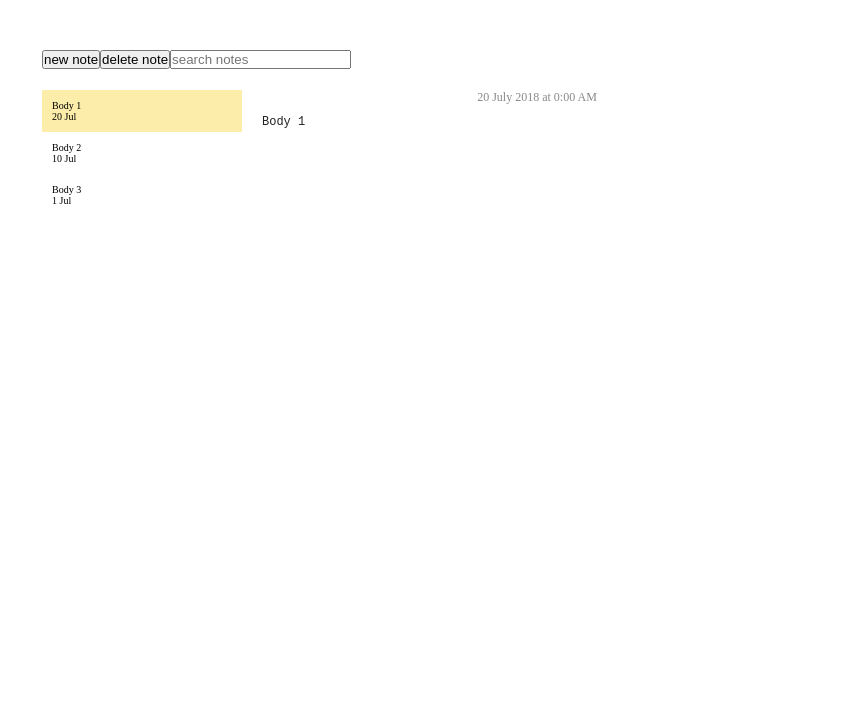
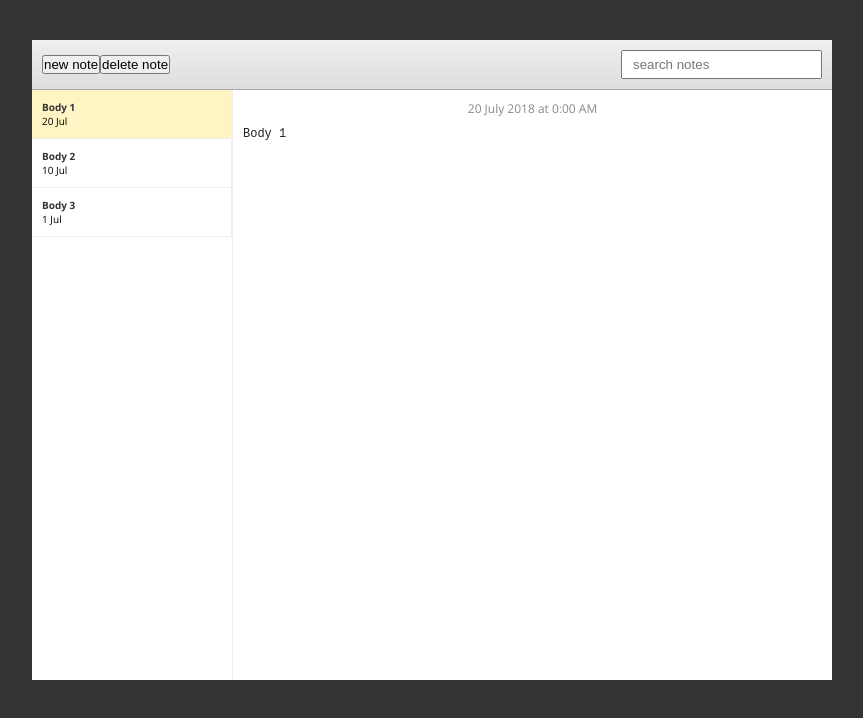
Before and after one commit to faniepotgieter/react-redux-notes, a React app: page / in a window 1280 px wide. Shown: the whole page, without its empty margins (208-1071 px from the left). Built offline with nearby package versions, Linux system fonts and the light colour scheme.

Commit message:
improve the styles

```diff
--- a/public/index.html
+++ b/public/index.html
@@ -4,6 +4,7 @@
   <meta charset="UTF-8">
   <meta name="viewport" content="width=device-width, initial-scale=1.0">
   <meta http-equiv="X-UA-Compatible" content="ie=edge">
+  <link href="https://fonts.googleapis.com/css?family=Open+Sans:400,700" rel="stylesheet">
   <title>React Redux Notes</title>
 </head>
 <body>
--- a/src/components/NoteItem.js
+++ b/src/components/NoteItem.js
@@ -12,8 +12,8 @@ const NoteItem = props => {
 
   return (
     <li className={classNames} onClick={() => handleClick(id)}>
-      <div>{formattedTitle}</div>
-      <div>{edited}</div>
+      <div className="note-item__title">{formattedTitle}</div>
+      <div className="note-item__date">{edited}</div>
     </li>
   );
 };
--- a/src/css/App.css
+++ b/src/css/App.css
@@ -1,3 +1,3 @@
 .app {
-  padding: 1rem;
+  background-color: #fff;
 }
--- a/src/css/Menu.css
+++ b/src/css/Menu.css
@@ -0,0 +1,14 @@
+.menu {
+  background-color: #eee;
+  background: linear-gradient(#efefef, #ddd);
+  padding-left: 1rem;
+  padding-right: 1rem;
+  display: flex;
+  align-items: center;
+  border-bottom: 1px solid #aaa;
+}
+
+.menu input {
+  margin-left: auto;
+  padding: .5rem 1rem;
+}
--- a/src/css/NoteDetail.css
+++ b/src/css/NoteDetail.css
@@ -1,7 +1,13 @@
+.note-detail {
+  border-left: 1px solid #eee;
+}
+
 .note-detail .date {
+  margin-top: 1rem;
   color: #888;
   font-size: 1.2rem;
   text-align: center;
+
 }
 
 .note-detail textarea {
--- a/src/css/NoteItem.css
+++ b/src/css/NoteItem.css
@@ -1,7 +1,14 @@
 .note-item {
   padding: 1rem;
+  border-bottom: 1px solid #eee;
+  border-right: 1px solid #eee;
 }
 
 .note-item.selected {
-  background-color: #fcedaa;
+  background-color: #fff4c4;
 }
+
+.note-item__title {
+  font-weight: 700;
+  color: #333;
+}
--- a/src/css/NotesList.css
+++ b/src/css/NotesList.css
@@ -1,3 +1,4 @@
 .notes-list {
   list-style: none;
+  overflow-y: scroll;
 }
--- a/src/css/index.css
+++ b/src/css/index.css
@@ -10,7 +10,13 @@
 html {
   font-size: 62.5%;
   box-sizing: border-box;
+  background-color: #333;
 }
+
+body {
+  font-family: 'Open Sans', sans-serif;
+}
+
 
 /* layout */
 .app {
@@ -19,8 +25,7 @@ html {
   margin: 5vh auto;
   display: grid;
   grid-template-columns: 200px 1fr;
-  grid-template-rows: 30px 1fr;
-  grid-gap: 1rem;
+  grid-template-rows: 5rem 1fr;
   grid-template-areas:
     "menu menu"
     "notes-list note-detail";
```
